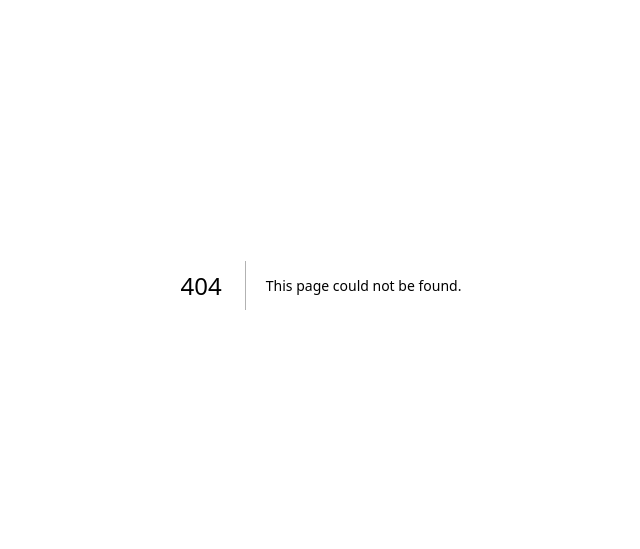
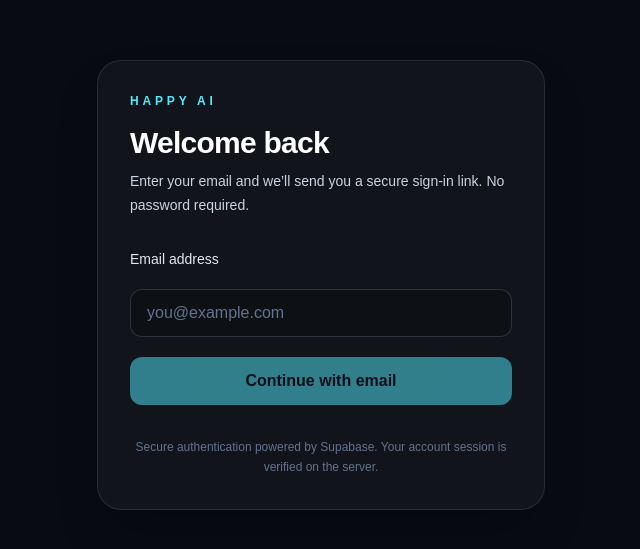
Before and after one commit to razanaushad974-coder/HAPPY-BASE, a Next.js app: page /login in a window 1280 px wide. Before the commit this address had no page. Shown: the part 115-664 px from the top of the page, without its empty margins (319-959 px from the left). Built offline with nearby package versions, Linux system fonts and the light colour scheme.

Commit message:
feat(auth): add email magic-link sign-in page

```diff
--- /dev/null
+++ b/src/app/login/page.tsx
@@ -0,0 +1,103 @@
+"use client";
+
+import { FormEvent, useState } from "react";
+
+import { createClient } from "@/lib/supabase/client";
+
+export default function LoginPage() {
+  const [email, setEmail] = useState("");
+  const [pending, setPending] = useState(false);
+  const [sent, setSent] = useState(false);
+  const [error, setError] = useState("");
+
+  async function handleSubmit(event: FormEvent<HTMLFormElement>) {
+    event.preventDefault();
+    setPending(true);
+    setSent(false);
+    setError("");
+
+    try {
+      const supabase = createClient();
+      const emailRedirectTo = new URL(
+        "/auth/callback?next=%2Fworkspace",
+        window.location.origin,
+      ).toString();
+
+      const { error: authError } = await supabase.auth.signInWithOtp({
+        email: email.trim(),
+        options: {
+          emailRedirectTo,
+          shouldCreateUser: true,
+        },
+      });
+
+      if (authError) {
+        setError("Sign-in link could not be sent. Please check the email and try again.");
+      } else {
+        setSent(true);
+      }
+    } catch {
+      setError("Supabase Auth is not configured for this environment yet.");
+    } finally {
+      setPending(false);
+    }
+  }
+
+  return (
+    <main className="flex min-h-screen items-center justify-center bg-[#080b12] px-5 py-12 text-white">
+      <section className="w-full max-w-md rounded-3xl border border-white/10 bg-white/[0.04] p-8 shadow-2xl shadow-black/30">
+        <div className="mb-8">
+          <p className="text-xs font-semibold uppercase tracking-[0.32em] text-cyan-300">
+            HAPPY AI
+          </p>
+          <h1 className="mt-4 text-3xl font-semibold tracking-tight">
+            Welcome back
+          </h1>
+          <p className="mt-2 text-sm leading-6 text-slate-300">
+            Enter your email and we’ll send you a secure sign-in link. No password required.
+          </p>
+        </div>
+
+        <form onSubmit={handleSubmit} className="space-y-5">
+          <label className="block text-sm font-medium text-slate-200" htmlFor="email">
+            Email address
+          </label>
+          <input
+            id="email"
+            name="email"
+            type="email"
+            autoComplete="email"
+            required
+            maxLength={254}
+            value={email}
+            onChange={(event) => setEmail(event.target.value)}
+            placeholder="you@example.com"
+            className="h-12 w-full rounded-xl border border-white/15 bg-black/20 px-4 text-base text-white outline-none transition placeholder:text-slate-500 focus:border-cyan-400 focus:ring-2 focus:ring-cyan-400/20"
+          />
+          <button
+            type="submit"
+            disabled={pending || !email.trim()}
+            className="h-12 w-full rounded-xl bg-cyan-300 px-4 font-semibold text-slate-950 transition hover:bg-cyan-200 disabled:cursor-not-allowed disabled:opacity-50"
+          >
+            {pending ? "Sending link…" : "Continue with email"}
+          </button>
+        </form>
+
+        {sent && (
+          <p role="status" className="mt-5 rounded-xl border border-emerald-400/20 bg-emerald-400/10 p-3 text-sm leading-6 text-emerald-200">
+            If this address can sign in, a secure link is on its way. Open it in this browser to continue.
+          </p>
+        )}
+        {error && (
+          <p role="alert" className="mt-5 rounded-xl border border-rose-400/20 bg-rose-400/10 p-3 text-sm leading-6 text-rose-200">
+            {error}
+          </p>
+        )}
+
+        <p className="mt-8 text-center text-xs leading-5 text-slate-500">
+          Secure authentication powered by Supabase. Your account session is verified on the server.
+        </p>
+      </section>
+    </main>
+  );
+}
```
